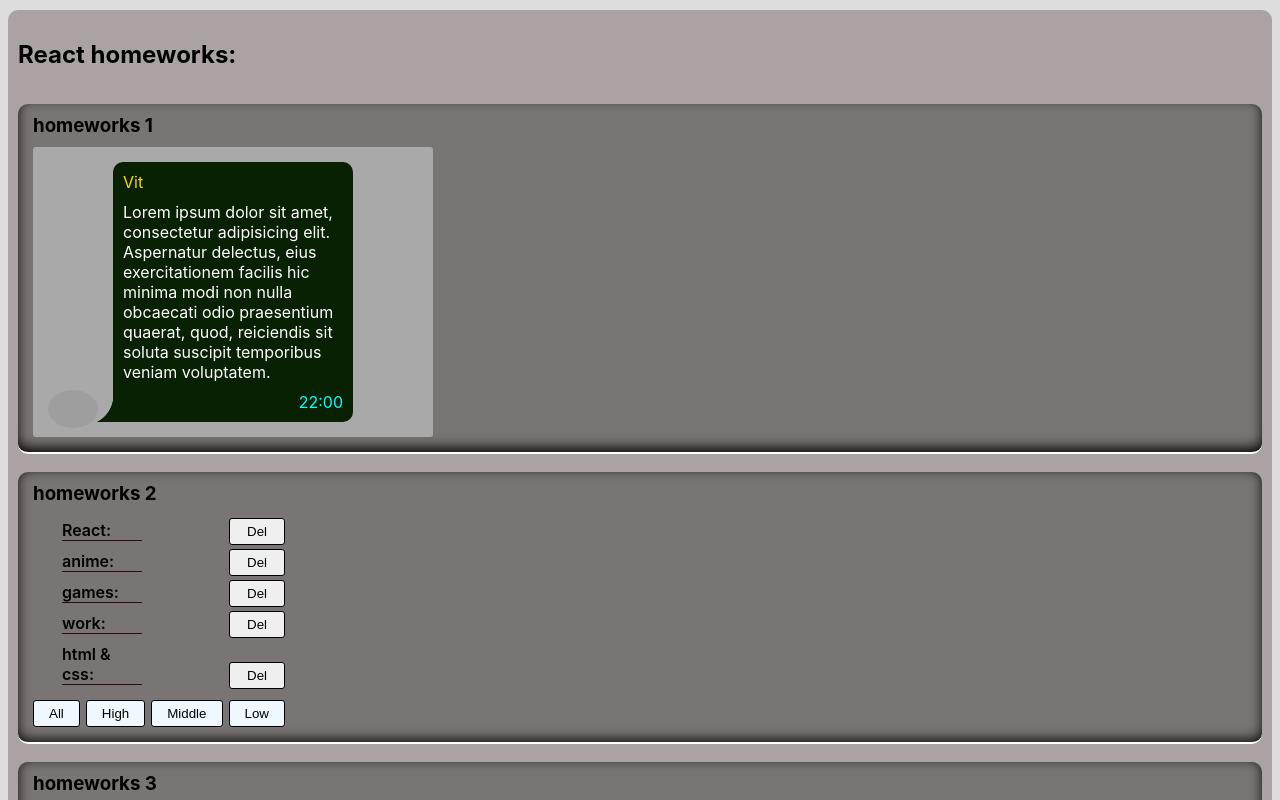
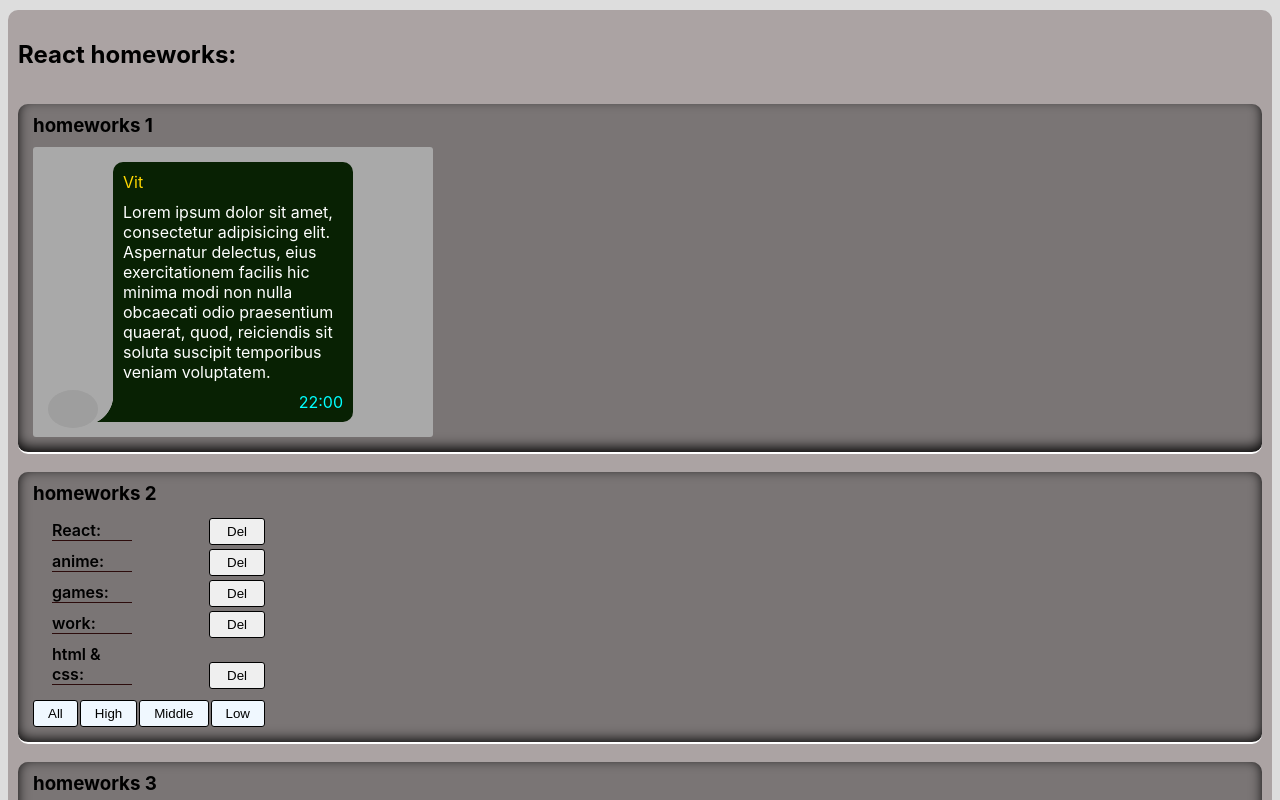
Before and after one commit to Deliriumbad/incubator-homeworks, a React (Create React App) app: page / in a window 1280 px wide. Shown: the top 800 px of the page. Built offline with nearby package versions, Linux system fonts and the light colour scheme; grey boxes are pictures that could not be loaded.

Commit message:
01.07.22

```diff
--- a/src/p2-homeworks/h2/Affairs.module.css
+++ b/src/p2-homeworks/h2/Affairs.module.css
@@ -14,7 +14,7 @@
 }
 
 .affair {
-    margin: 5px 29px;
+    margin: 5px 19px;
     display: inline-block;
     width: 80px;
     border-bottom: 1px solid #2c0c0c;
@@ -43,10 +43,10 @@
 
 .filterButton {
     border: solid 1px;
-    margin: 10px 6px 0 0;
+    margin: 10px 2px 0 0;
     background-color: aliceblue;
     border-radius: 3px;
-    padding: 5px 15px;
+    padding: 5px 14px;
     cursor: pointer;
 }
 
```
